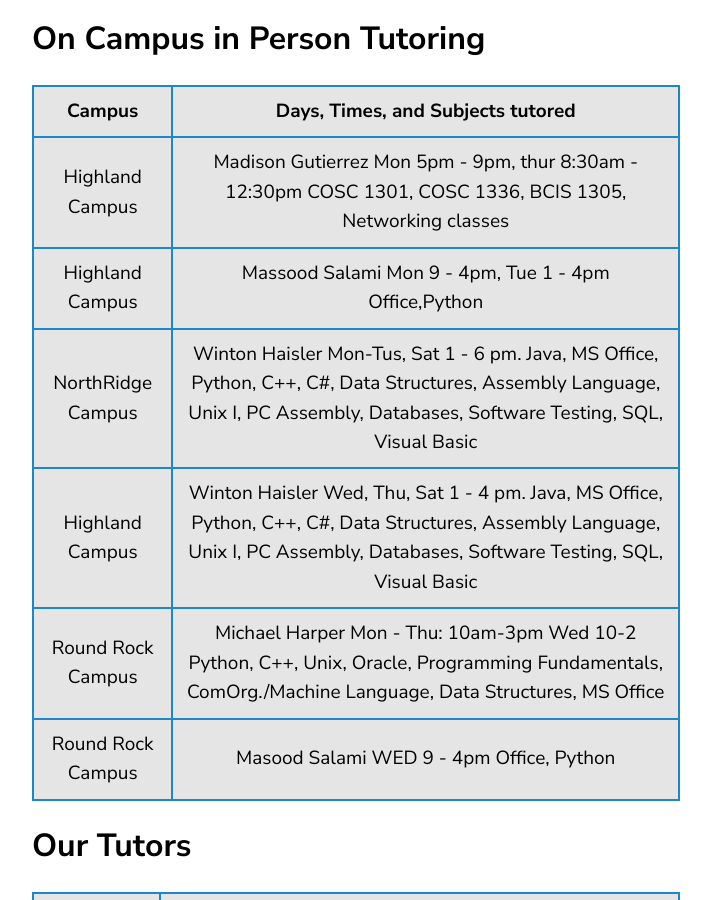
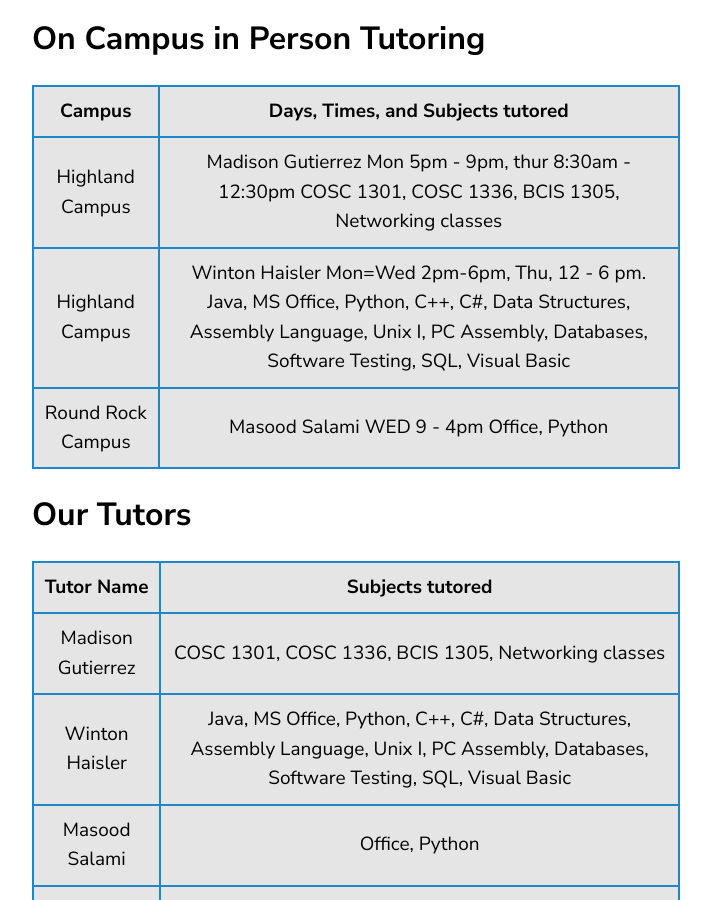
Before and after one commit to roosterrichard/acctutor, a Jekyll site: the page built from index.md, in a window 1280 px wide and 900 px high, scrolled down 1457 px. Shown: the whole window, without its empty margins (68-779 px from the left). Built offline with Jekyll 4.4.1, drawn with Linux system fonts in a browser that asks for light colours; our own code applies the rules of GitHub Pages for plain Markdown files.

Commit message:
Update index.md

```diff
--- a/index.md
+++ b/index.md
@@ -28,10 +28,7 @@ This is a first come first serve system where the average wait time is < 3 minut
 <td><b>Campus</b></td><td><b>Days, Times, and Subjects tutored</b></td>
 </tr>
 <tr><td>Highland Campus</td><td>Madison Gutierrez Mon 5pm - 9pm, thur 8:30am - 12:30pm COSC 1301, COSC 1336, BCIS 1305, Networking classes</td></tr>
-<tr><td>Highland Campus</td><td>Massood Salami Mon 9 - 4pm, Tue 1 - 4pm Office,Python</td></tr>
-<tr><td>NorthRidge Campus</td><td>Winton Haisler Mon-Tus, Sat 1 - 6 pm.  Java, MS Office, Python, C++, C#, Data Structures, Assembly Language, Unix I, PC Assembly, Databases, Software Testing, SQL, Visual Basic</td></tr>
-<tr><td>Highland Campus</td><td>Winton Haisler Wed, Thu, Sat 1 - 4 pm.  Java, MS Office, Python, C++, C#, Data Structures, Assembly Language, Unix I, PC Assembly, Databases, Software Testing, SQL, Visual Basic</td></tr>
-<tr><td>Round Rock Campus</td><td>Michael Harper Mon - Thu: 10am-3pm Wed 10-2 Python, C++, Unix, Oracle, Programming Fundamentals, ComOrg./Machine Language, Data Structures, MS Office</td></tr>
+<tr><td>Highland Campus</td><td>Winton Haisler Mon=Wed 2pm-6pm, Thu, 12 - 6 pm.  Java, MS Office, Python, C++, C#, Data Structures, Assembly Language, Unix I, PC Assembly, Databases, Software Testing, SQL, Visual Basic</td></tr>
 <tr><td>Round Rock Campus</td><td>Masood Salami WED 9 - 4pm  Office, Python</td></tr>
 
 
```
